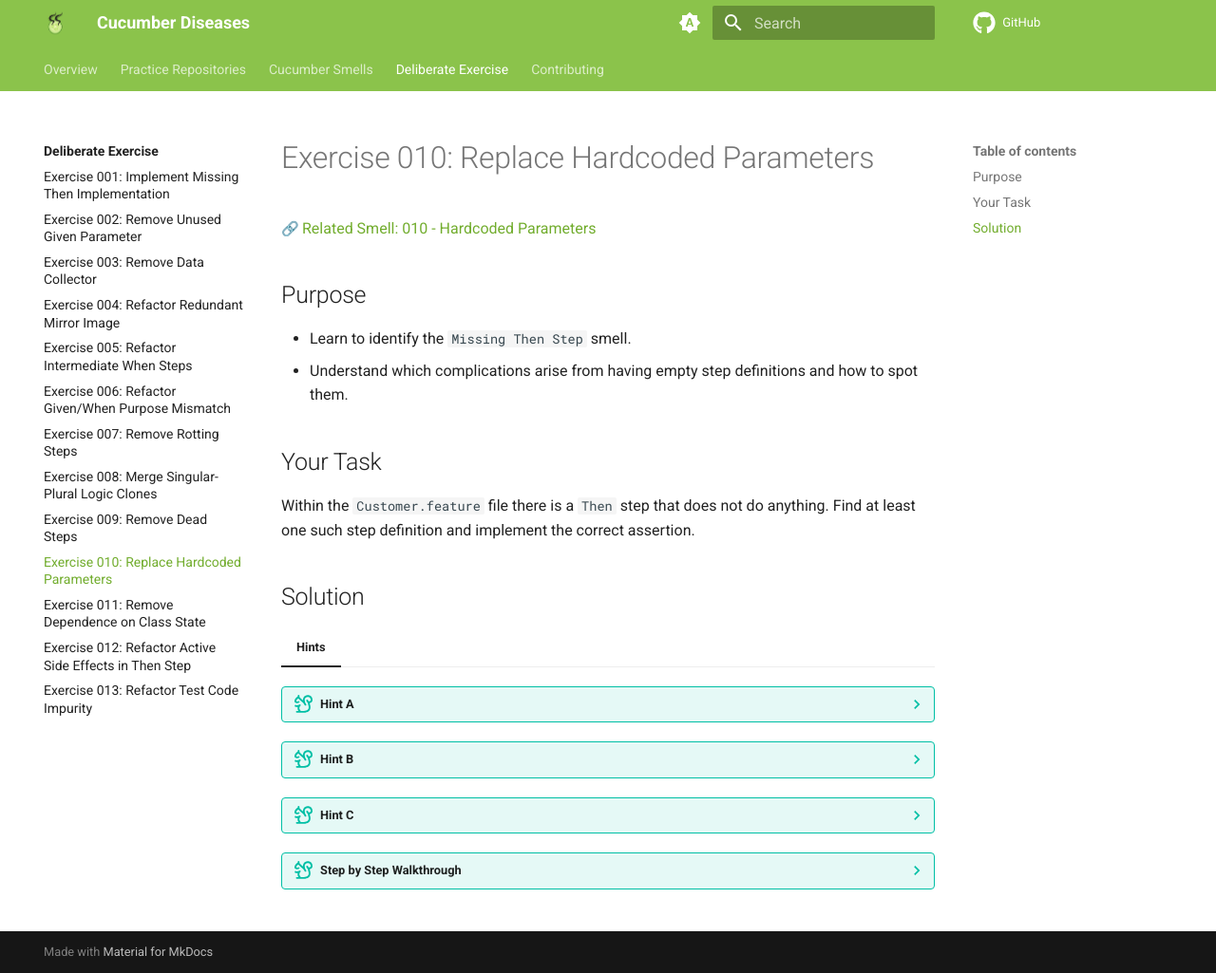
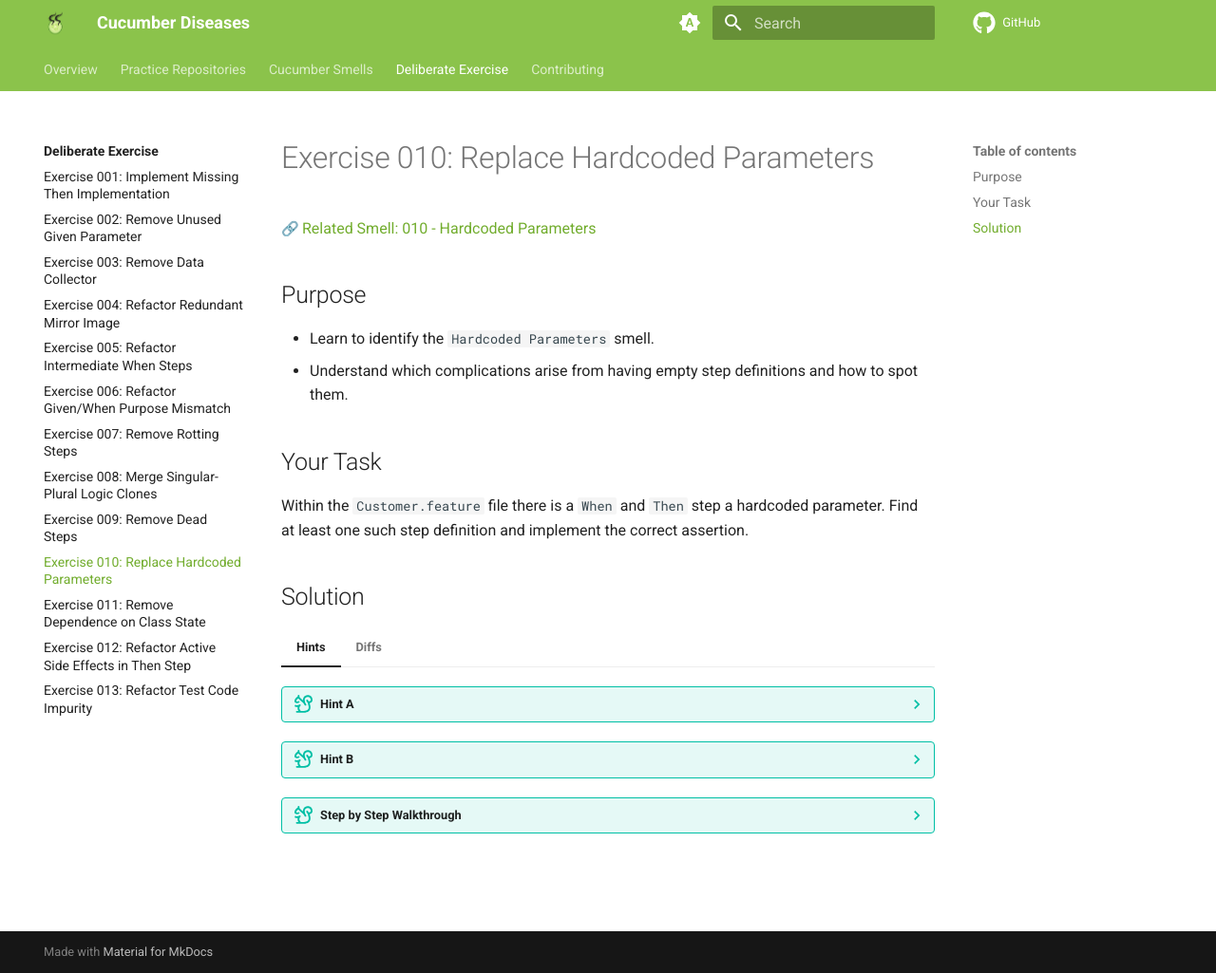
Before and after one commit to Cucumber-Diseases/cucumber-diseases.github.io, an MkDocs documentation site: the page built from docs/exercise/ex-010-hardcoded-parameters.md, in a window 1280 px wide and 1025 px high. Shown: the whole window at 95% size. Built offline with MkDocs 1.6.1 and Material for MkDocs 9.7.7, drawn with Linux system fonts in a browser that asks for light colours; emoji names are drawn with the system emoji font; some of the changed lines change nothing that is shown.

Commit message:
describe exercise 10

```diff
--- a/docs/exercise/ex-010-hardcoded-parameters.md
+++ b/docs/exercise/ex-010-hardcoded-parameters.md
@@ -2,30 +2,38 @@
 :link: [Related Smell: 010 - Hardcoded Parameters](/smells/010-hardcoded-parameters)
 
 ## Purpose
-* Learn to identify the `Missing Then Step` smell.
+* Learn to identify the `Hardcoded Parameters` smell.
 * Understand which complications arise from having empty step definitions and how to spot them.
 
 ## Your Task
-Within the `Customer.feature` file there is a `Then` step that does not do anything. Find at least
+Within the `Customer.feature` file there is a `When` and `Then` step a hardcoded parameter. Find at least
 one such step definition and implement the correct assertion.
 
 ## Solution
 
 === "Hints"
     ??? tip "Hint A"
-        * You are looking for a `Then` step that is verifying if a customer was created successfully.
+        * You are looking for steps with hardcoded paramters in the business calls.
+        * Hardcoded paramters can be of any type. In our exercise you neeed to find two strings
 
     ??? tip "Hint B"
-        * The relevant step is `Then the customer creation should be successful`.
-        * Look at the implementation of the code in te step definition.
-
-    ??? tip "Hint C"
-        * The relevant step is `Then the customer creation should be successful`.
-        * The step definition is an empty function that does not do anything.
-        * Think of what it should actually do and implement the correct assertion.
+        * The relevant step is `When the customer Sabine Mustermann is searched` and `Then the customer Sabine Mustermann can be found`.
+        * Look in the `Customer.feature` file how it's used.
+        * Are there any similar occurrances?
+        * What is you next step?
 
     ??? tip "Step by Step Walkthrough"
-        * The relevant step is `Then the customer creation should be successful`.
-        * The step definition is an empty function that does not do anything.
-        * The function should implement an assertion of the error field.
-        * Assert that the error field (e.g. `this.error` in java or `t.err` in go) is null.
+        * The relevant step is `When the customer Sabine Mustermann is searched` and `Then the customer Sabine Mustermann can be found`.
+        * We introduce parameters for `firstName`and `secondName`. Implement it like in `Given the customer name is ...`.
+        * The step with the expression `Then the customer can be found` is similar but uses fields instead orf paramters.
+
+
+=== "Diffs"
+    === "Java"
+        :link: [GitHub Commit](https://github.com/Cucumber-Diseases/cucumber-diseases-java/commit/af50463422630062a14596d66164249274249fe4)
+
+    === "Python"
+
+    === "C#"
+
+    === "Go"
```
